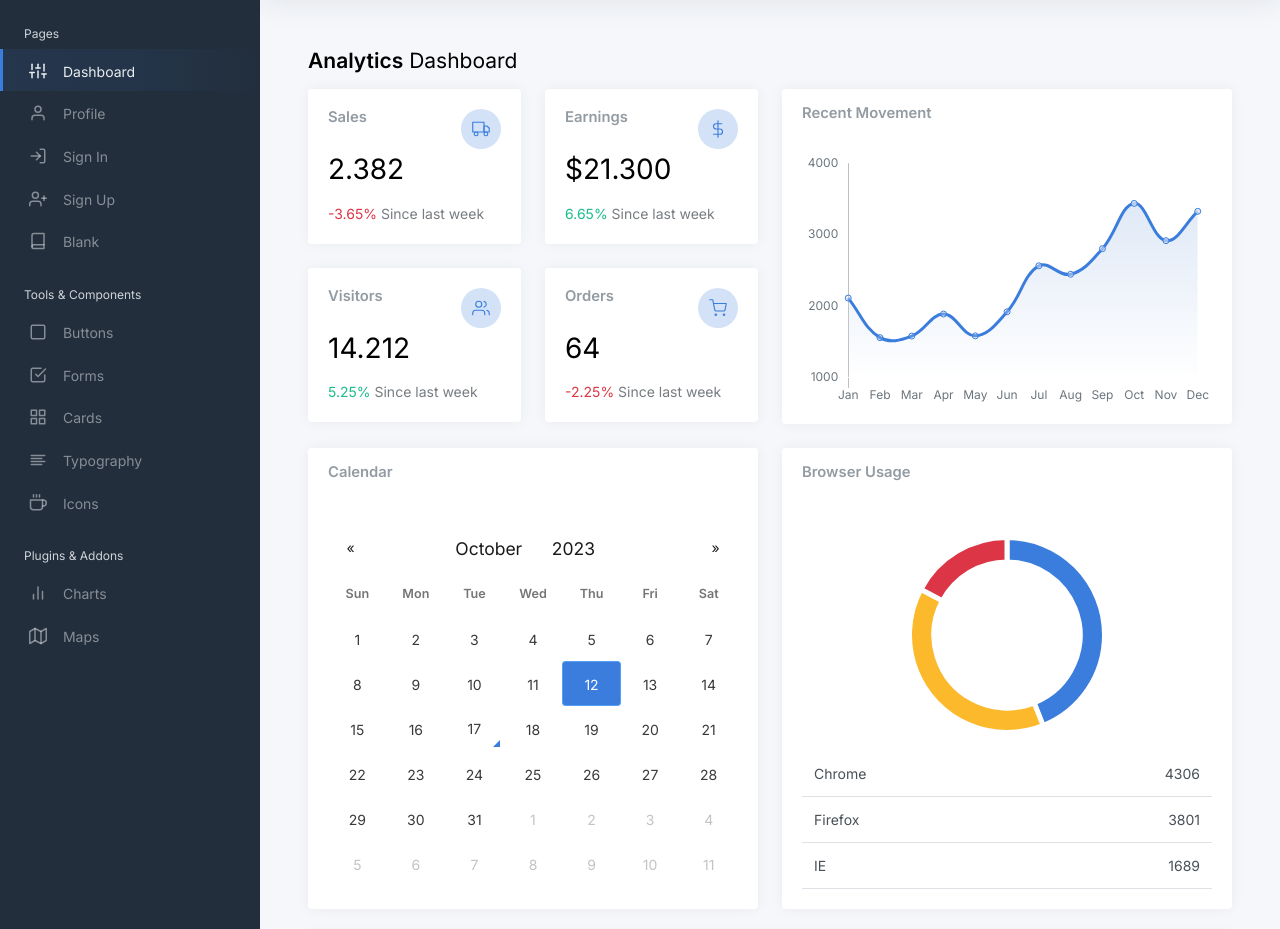
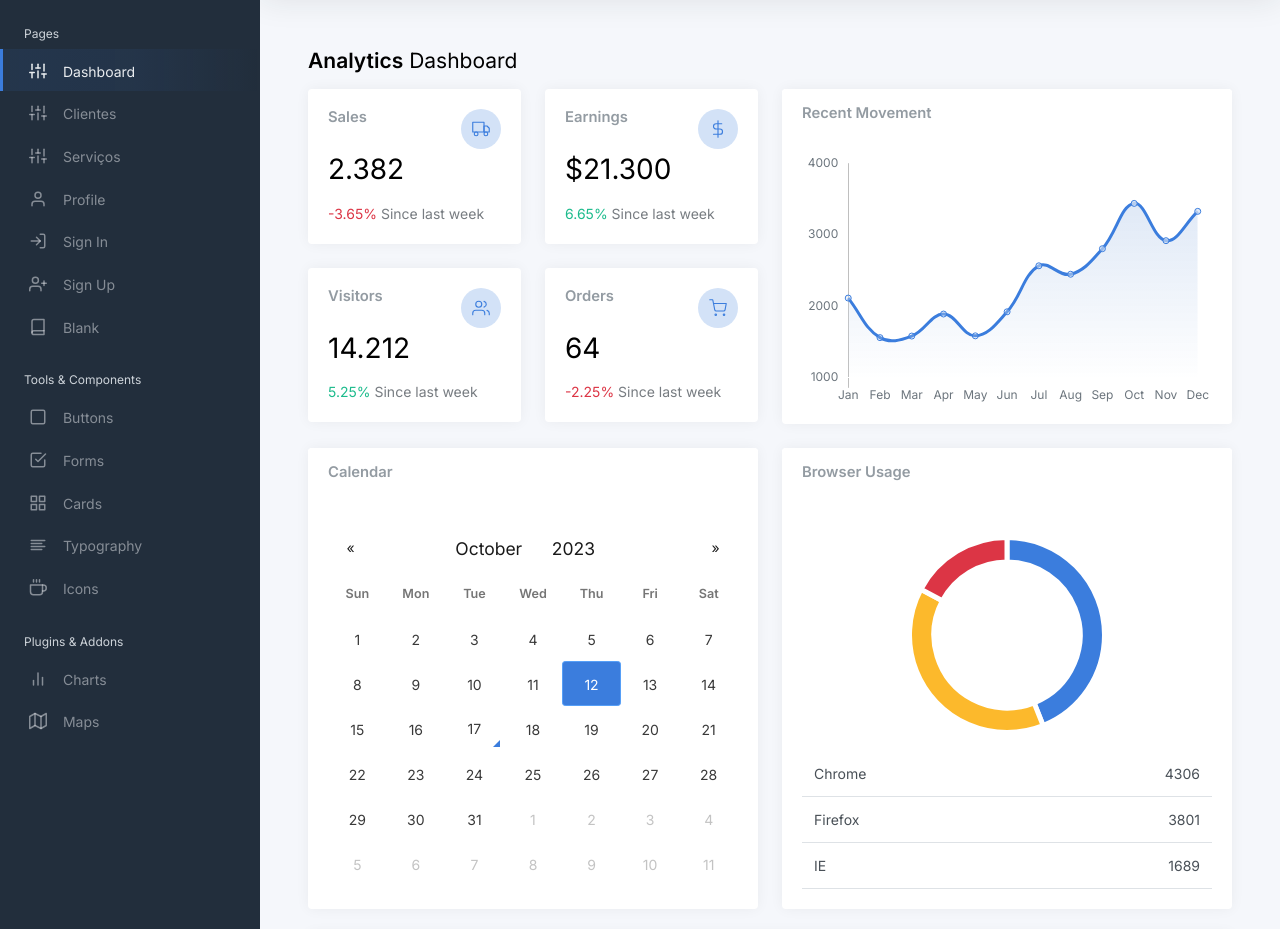
Before and after one commit to selogerkkk/dashboard, a PHP site: page / in a window 1280 px wide. Shown: the part 65-994 px from the top of the page. Run offline with PHP 8.4, Linux system fonts and the light colour scheme.

Commit message:
add: sidebar items

```diff
--- a/menu.php
+++ b/menu.php
@@ -1,6 +1,6 @@
 <nav id="sidebar" class="sidebar js-sidebar">
     <div class="sidebar-content js-simplebar">
-        <a class="sidebar-brand" href="index.html">
+        <a class="sidebar-brand" href="index.php">
             <span class="align-middle">AdminKit</span>
         </a>
 
@@ -8,9 +8,21 @@
             <li class="sidebar-header">Pages</li>
 
             <li class="sidebar-item active">
-                <a class="sidebar-link" href="index.html">
+                <a class="sidebar-link" href="index.php">
                     <i class="align-middle" data-feather="sliders"></i>
                     <span class="align-middle">Dashboard</span>
+                </a>
+            </li>
+            <li class="sidebar-item">
+                <a class="sidebar-link" href="formCliente.php">
+                    <i class="align-middle" data-feather="sliders"></i>
+                    <span class="align-middle">Clientes</span>
+                </a>
+            </li>
+            <li class="sidebar-item">
+                <a class="sidebar-link" href="index.php">
+                    <i class="align-middle" data-feather="sliders"></i>
+                    <span class="align-middle">Serviços</span>
                 </a>
             </li>
 
```
